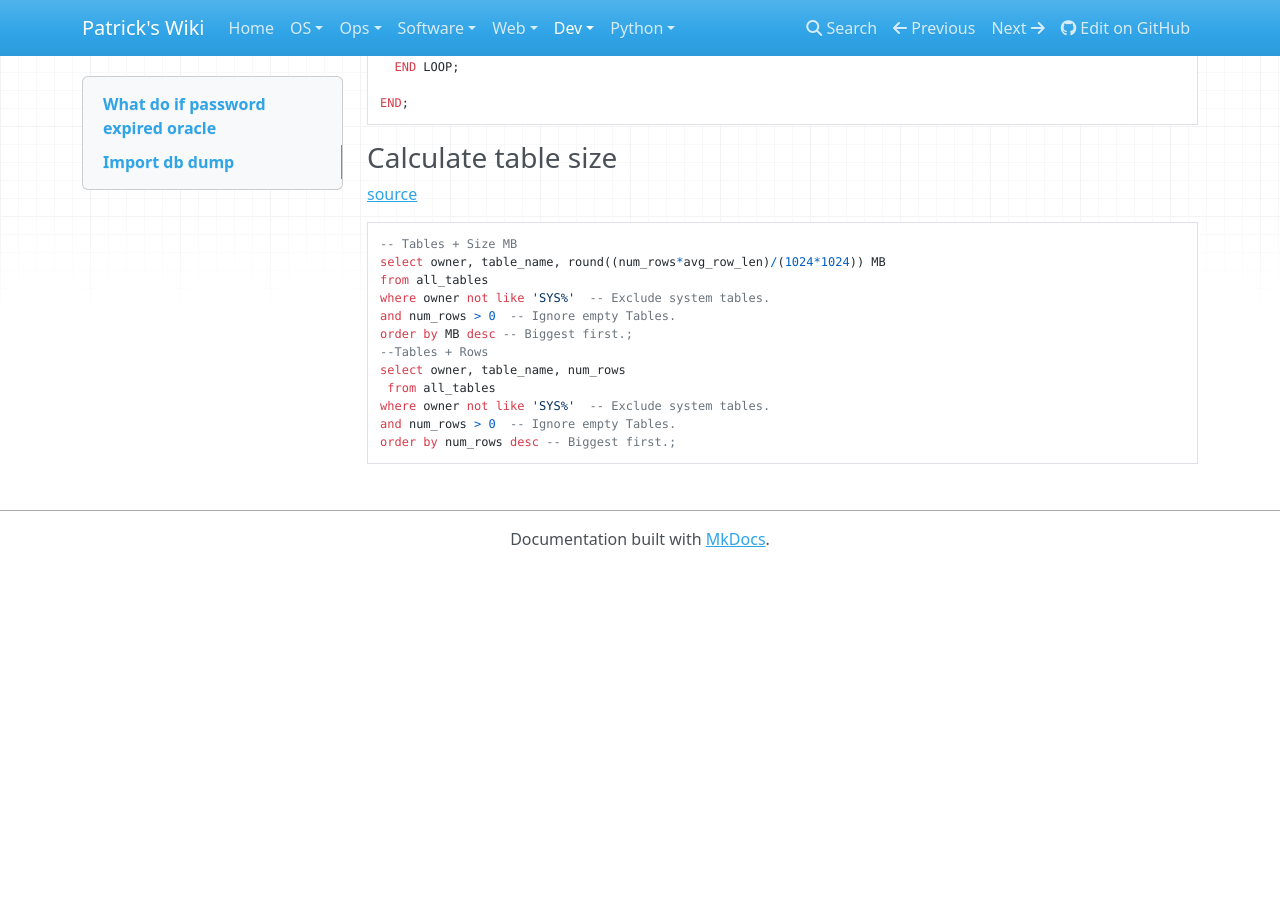
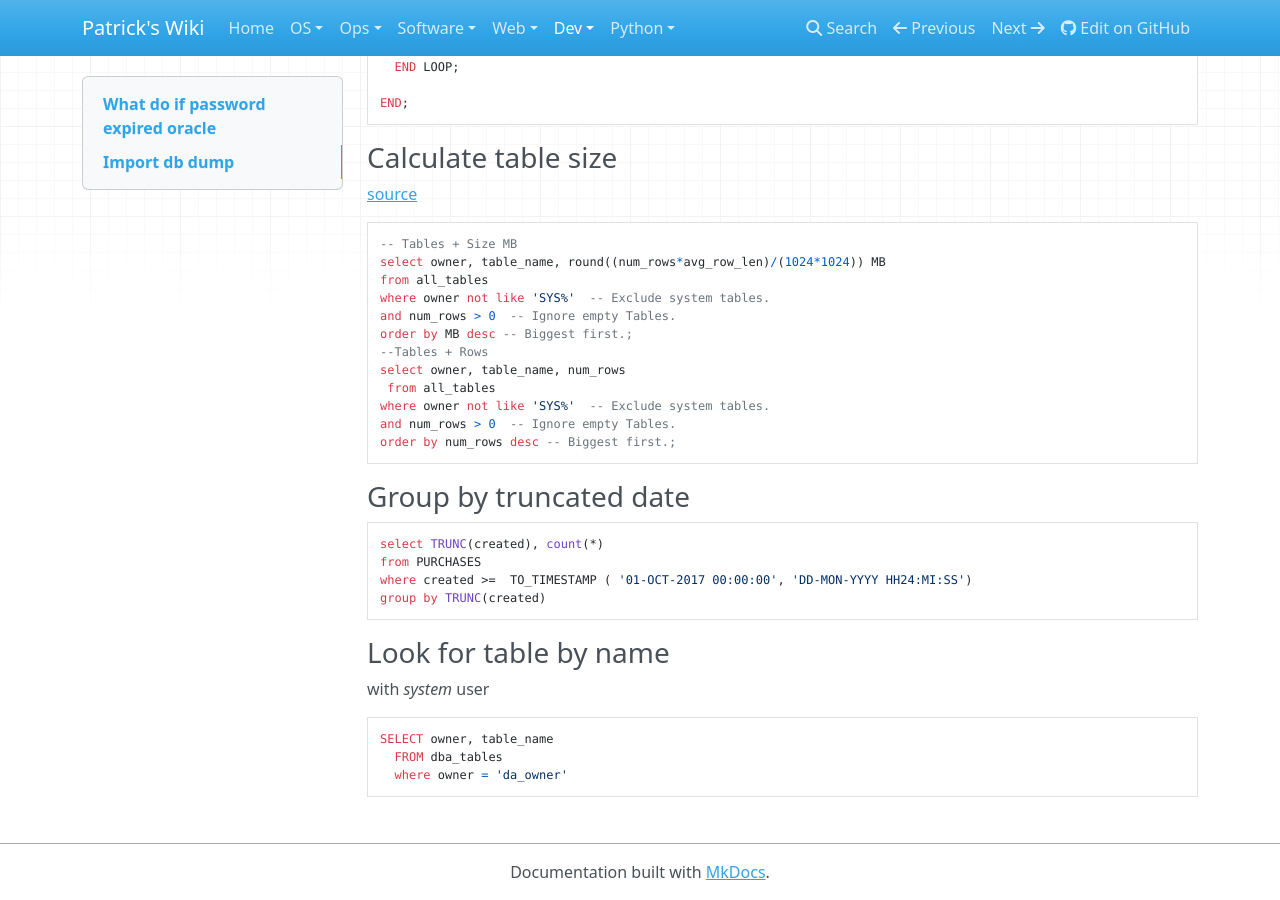
Before and after one commit to patsancu/wiki, an MkDocs documentation site: the page built from docs/dev/DB/Oracle.md, in a window 1280 px wide and 900 px high, scrolled down 2273 px. Built offline with MkDocs 1.6.1, drawn with Linux system fonts in a browser that asks for light colours; nearby versions of some CDN libraries; before the commit the page ends 2840 px from its top, so only the background shows below that.

Commit message:
oracle truncated date and look for table by name

````diff
--- a/docs/dev/DB/Oracle.md
+++ b/docs/dev/DB/Oracle.md
@@ -137,3 +137,19 @@ where owner not like 'SYS%'  -- Exclude system tables.
 and num_rows > 0  -- Ignore empty Tables.
 order by num_rows desc -- Biggest first.;
 ```
+
+### Group by truncated date
+```
+select TRUNC(created), count(*)
+from PURCHASES
+where created >=  TO_TIMESTAMP ( '01-OCT-2017 00:00:00', 'DD-MON-YYYY HH24:MI:SS')
+group by TRUNC(created)
+```
+
+### Look for table by name
+with *system* user
+```sql
+SELECT owner, table_name
+  FROM dba_tables
+  where owner = 'da_owner'
+```
````
